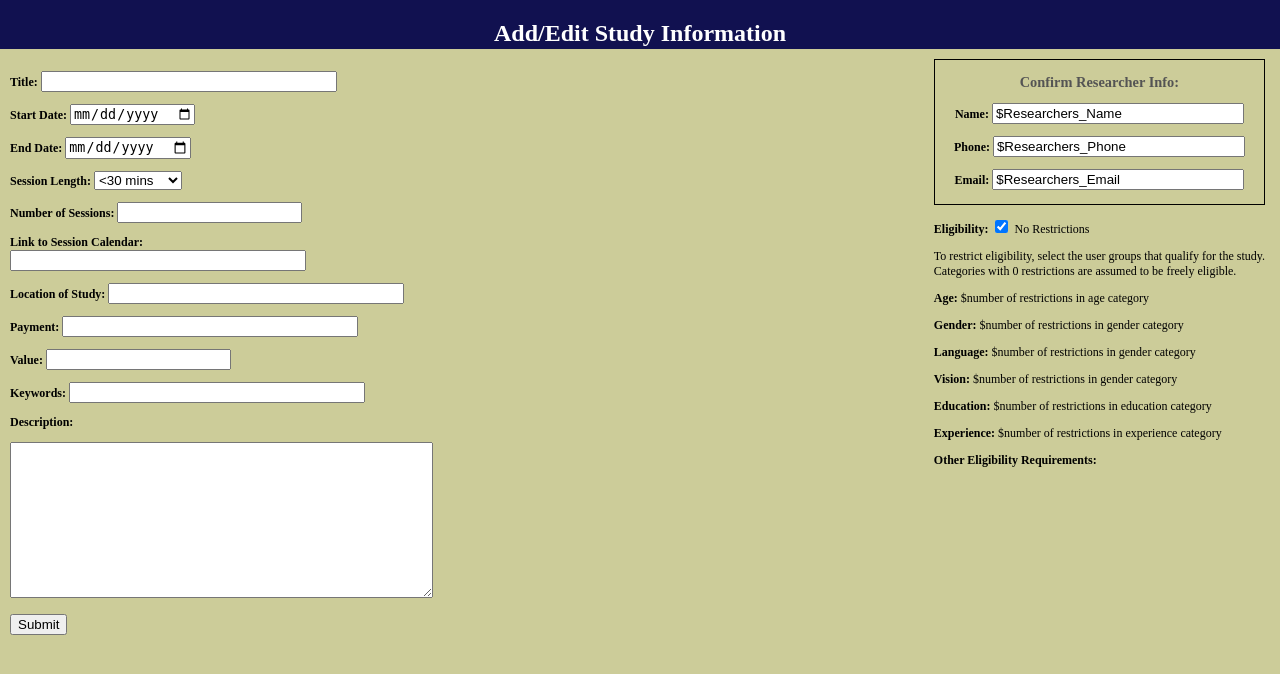
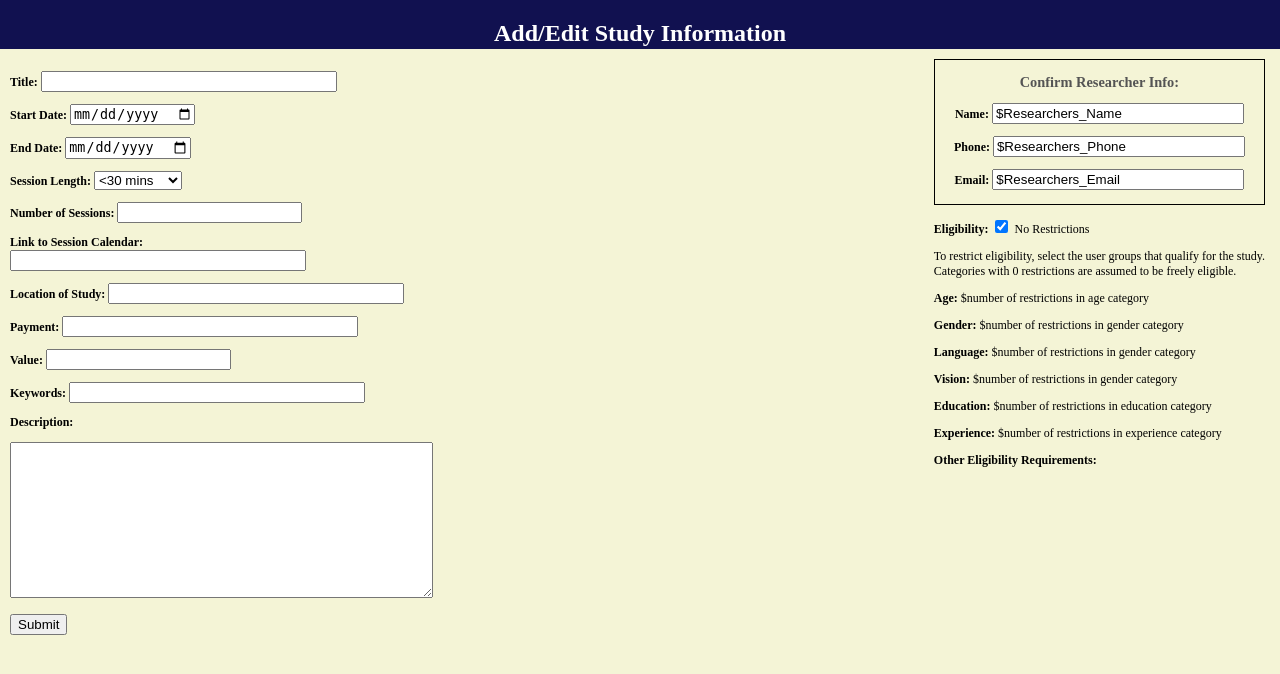
Before and after one commit to mtp26/INFSCI2560SpringAMP, a PHP site: page /web/EditStudy.html in a window 1280 px wide. Shown: the top 674 px of the page. Run offline with PHP 8.4, Linux system fonts and the light colour scheme.

Commit message:
Updated Background Color in Popups

```diff
--- a/styles/popup-main.css
+++ b/styles/popup-main.css
@@ -1,7 +1,7 @@
 /* Semantic styling */
 body {
   color: #000000;
-  background: #cccc99;
+  background: #f4f4d6;
   font-family: Garmond, serif;
   font-size: 1em;
   margin-top: 75px;
@@ -17,7 +17,7 @@ header {
   height: 49px;
   margin: 0px 0px 49px 0px;
   background: url(../images/pitt-logo-bluebkg.gif) left top no-repeat #111150;
-  border-bottom: 5px solid #cccc99;
+  border-bottom: 5px solid #f4f4d6;
   z-index: 2;
 }
 
@@ -30,7 +30,7 @@ header {
     height: 49px;
     margin: 0px 0px 49px 0px;
     background: #111150;
-    border-bottom: 5px solid #cccc99;
+    border-bottom: 5px solid #f4f4d6;
     z-index: 2;
 }
 
@@ -42,7 +42,7 @@ header {
   width: 480px;
   color: #000000;
   font-size: 0.75em;
-  background: #cccc99;
+  background: #f4f4d6;
   padding: 5px;
   z-index: 2;
 }
@@ -65,7 +65,7 @@ header {
   width: 310;
   color: #000000;
   font-size: 0.75em;
-  background: #cccc99;
+  background: #f4f4d6;
   padding: 5px;
   z-index: 3;
 }
@@ -92,7 +92,7 @@ header {
     width: 50%;
     color: #000000;
     font-size: 0.9em;
-    background: #cccc99;
+    background: #f4f4d6;
     padding: 5px;
     z-index: 2;
 }
@@ -104,7 +104,7 @@ header {
     width: 50%;
     color: #000000;
     font-size: 0.9em;
-    background: #cccc99;
+    background: #f4f4d6;
     padding: 5px;
     z-index: 3;
 }
```
